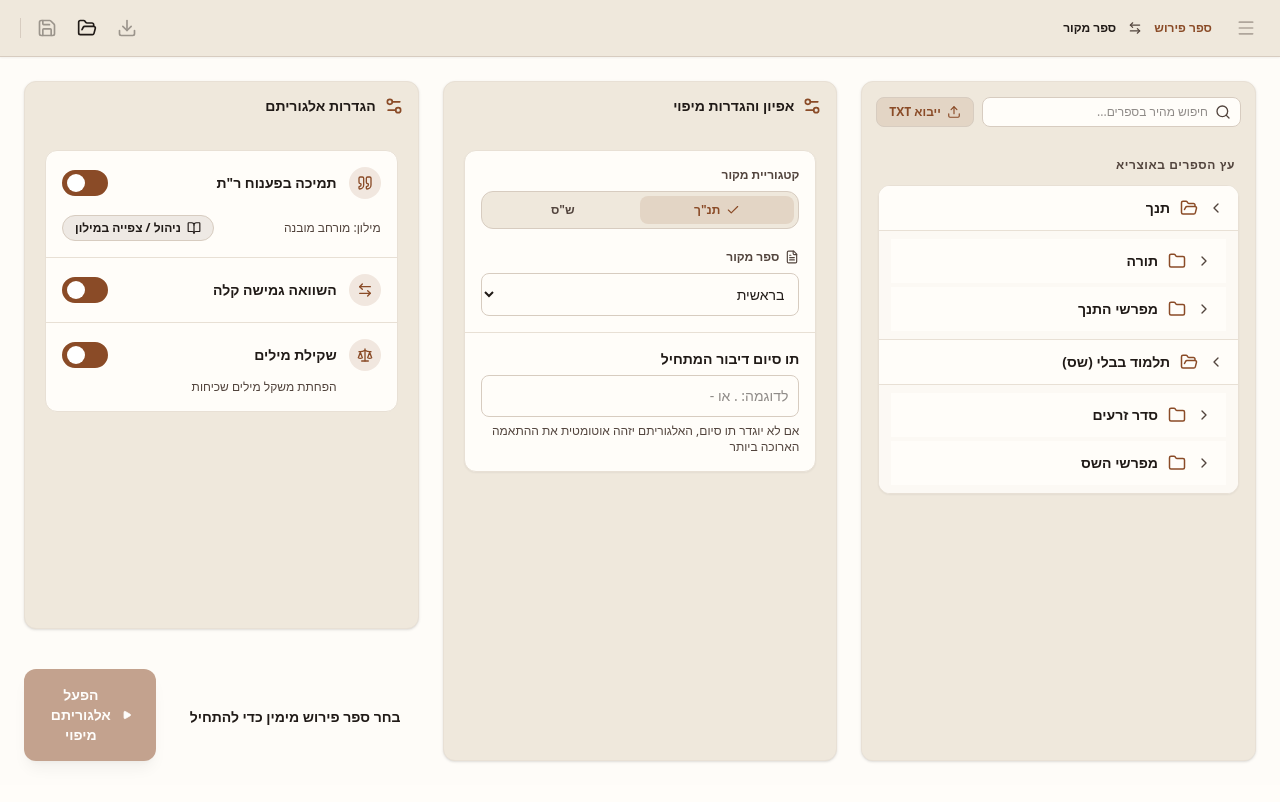
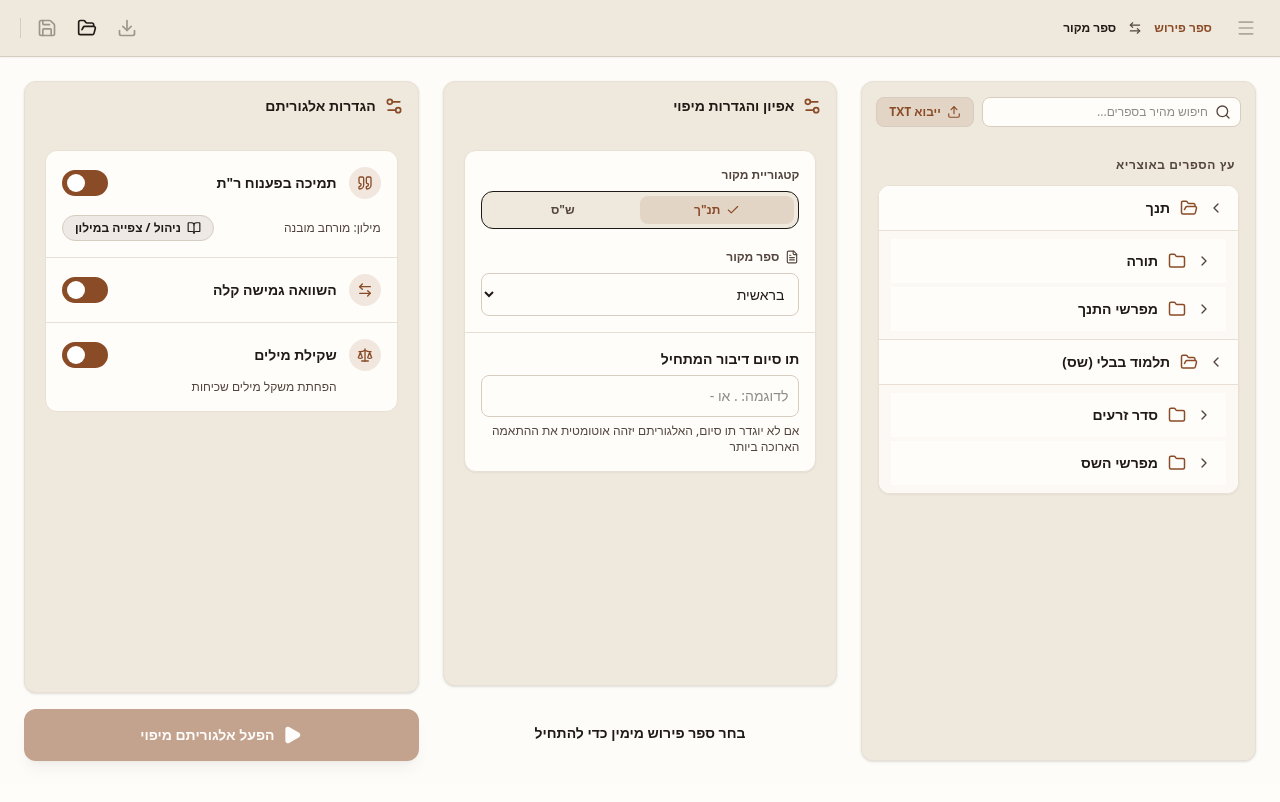
Before and after one commit to crfh1672/otzaria-links-plugin, a React (Vite) app: page / in a window 1280 px wide. Shown: the top 802 px of the page. Built offline with nearby package versions, Linux system fonts and the light colour scheme.

Commit message:
Update SetupMode.tsx

```diff
--- a/src/components/SetupMode.tsx
+++ b/src/components/SetupMode.tsx
@@ -516,8 +516,10 @@ export const SetupMode: React.FC<SetupModeProps> = ({ onRunAlgorithm }) => {
           </div>
         </div>
 
-        {/* Middle Pane: Configuration & Settings (4 Cols) */}
-        <div className="lg:col-span-4 flex flex-col gap-4 h-full">
+        {/* Middle & Left Area (8 Cols) */}
+        <div className="lg:col-span-8 grid grid-cols-1 lg:grid-cols-2 gap-6 h-full items-stretch">
+          {/* Middle Pane: Configuration & Settings */}
+          <div className="flex flex-col gap-4 h-full">
             <div className="bg-[var(--color-surface-container-high)] text-[var(--color-on-surface)] rounded-[var(--radius-md)] shadow-sm border border-[var(--color-outline-variant)] flex flex-col flex-1 overflow-y-auto">
               <div className="p-3.5 flex items-center gap-2 shrink-0">
                 <Settings2 className="w-5 h-5 text-[var(--color-primary)]" />
@@ -534,7 +536,7 @@ export const SetupMode: React.FC<SetupModeProps> = ({ onRunAlgorithm }) => {
                       <label className="block text-[var(--color-on-surface-variant)] text-xs font-semibold">
                         קטגוריית מקור
                       </label>
-                    <div className="flex bg-[var(--color-surface-container-high)] rounded-[var(--radius-md)] border border-[var(--color-outline)] p-1">
+                      <div className="flex bg-[var(--color-surface-container-high)] rounded-[var(--radius-md)] border border(--color-outline)] p-1">
                         <button
                           type="button"
                           onClick={() => setCategory('tanakh')}
@@ -619,10 +621,15 @@ export const SetupMode: React.FC<SetupModeProps> = ({ onRunAlgorithm }) => {
                 </div>
               </div>
             </div>
+            <div className="shrink-0 py-4 text-center">
+              <span className="text-sm font-semibold text-[var(--color-on-surface)]">
+                {selectedBookTitle ? `ספר נבחר: ${selectedBookTitle}` : 'בחר ספר פירוש מימין כדי להתחיל'}
+              </span>
+            </div>
           </div>
 
-        {/* Left Pane: Algorithm Settings (4 Cols) */}
-        <div className="lg:col-span-4 flex flex-col gap-4 h-full">
+          {/* Left Pane: Algorithm Settings */}
+          <div className="flex flex-col gap-4 h-full">
             <div className="bg-[var(--color-surface-container-high)] text-[var(--color-on-surface)] rounded-[var(--radius-md)] shadow-sm border border-[var(--color-outline-variant)] flex flex-col flex-1 overflow-y-auto">
               <div className="p-3.5 flex items-center gap-2 shrink-0">
                 <Settings2 className="w-5 h-5 text-[var(--color-primary)]" />
@@ -634,7 +641,6 @@ export const SetupMode: React.FC<SetupModeProps> = ({ onRunAlgorithm }) => {
                 <div className="bg-[var(--color-surface)] border border-[var(--color-outline-variant)] rounded-[var(--radius-md)] flex flex-col divide-y divide-[var(--color-outline-variant)] overflow-hidden">
                   {/* Rashei Teivot Abbreviation Expansion Settings */}
                   <div className="p-4 flex flex-col gap-3">
-
                     <div className="flex items-center justify-between">
                       <div className="flex items-center gap-3">
                         <div className="w-8 h-8 rounded-full bg-[var(--color-primary-subtle)] flex items-center justify-center shrink-0">
@@ -671,7 +677,6 @@ export const SetupMode: React.FC<SetupModeProps> = ({ onRunAlgorithm }) => {
                   </div>
                   {/* Fuzzy Matching Settings */}
                   <div className="p-4">
-
                     <div className="flex items-center justify-between">
                       <div className="flex items-center gap-3">
                         <div className="w-8 h-8 rounded-full bg-[var(--color-primary-subtle)] flex items-center justify-center shrink-0">
@@ -715,17 +720,8 @@ export const SetupMode: React.FC<SetupModeProps> = ({ onRunAlgorithm }) => {
                   </div>
                 </div>
               </div>
-
             </div>
-
-        {/* Bottom Row: Message and Run Button */}
-        <div className="shrink-0 flex flex-col md:flex-row items-center justify-between gap-4 mt-6">
-          <div className="flex-1 text-center">
-            <span className="text-sm font-semibold text-[var(--color-on-surface)]">
-              {selectedBookTitle ? `ספר נבחר: ${selectedBookTitle}` : 'בחר ספר פירוש מימין כדי להתחיל'}
-            </span>
-          </div>
-          <div className="w-full md:w-1/3">
+            <div className="shrink-0">
               <button
                 type="button"
                 onClick={handleRun}
@@ -744,6 +740,7 @@ export const SetupMode: React.FC<SetupModeProps> = ({ onRunAlgorithm }) => {
             </div>
           </div>
         </div>
+      </div>
 
       {/* Rashei Teivot Dictionary Modal */}
                   {showAbbrModal && (
@@ -755,6 +752,5 @@ export const SetupMode: React.FC<SetupModeProps> = ({ onRunAlgorithm }) => {
       )}
     </div>
   </div>
-      </div>
 );
 };
```
Lines whose indentation alone changed are shown as unchanged.
